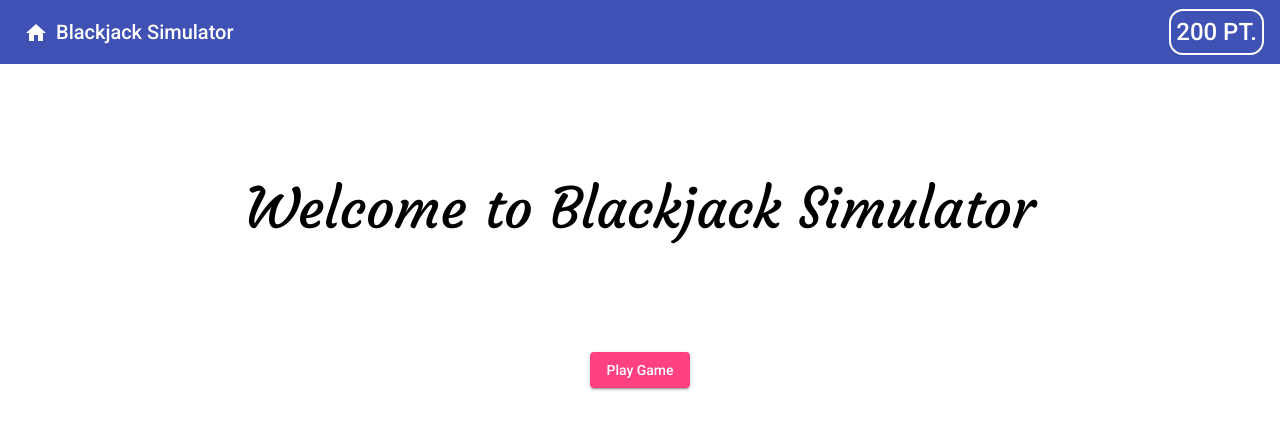
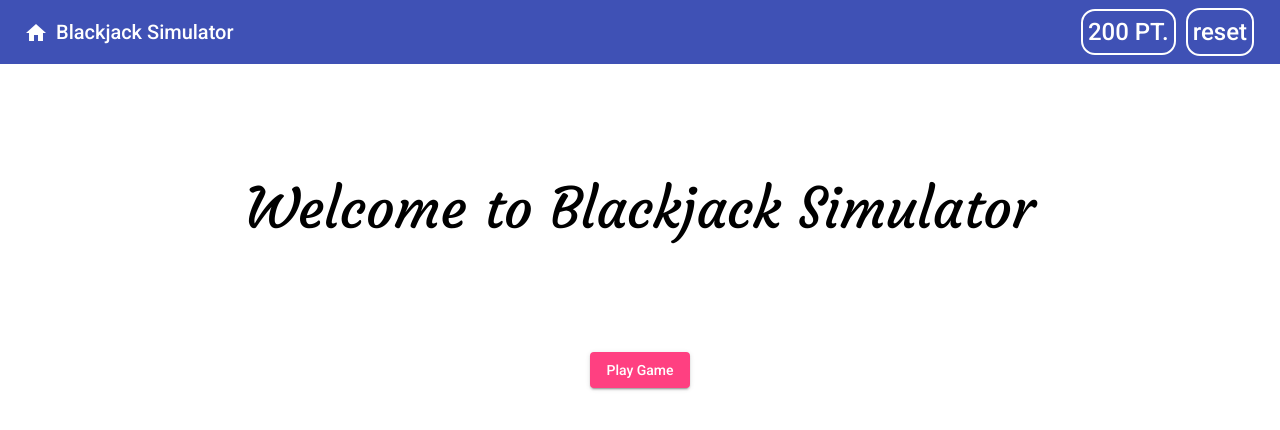
Before and after one commit to ChloeLiShang/blackjack-simulator, an Angular app: page /home in a window 1280 px wide. Shown: the top 430 px of the page. Built offline with nearby package versions, Linux system fonts and the light colour scheme.

Commit message:
added reset button

```diff
--- a/src/app/toolbar/toolbar.component.css
+++ b/src/app/toolbar/toolbar.component.css
@@ -10,3 +10,16 @@
   border-radius: 14px;
   padding: 5px;
 }
+
+.reset {
+  font-size: 24px;
+  border-width: 2px;
+  border-color: white;
+  border-radius: 14px;
+  padding: 5px;
+  margin: 0 10px;
+}
+
+.reset:hover {
+  background-color: #303f9f;
+}
--- a/src/app/toolbar/toolbar.component.html
+++ b/src/app/toolbar/toolbar.component.html
@@ -6,5 +6,6 @@
       <span>Blackjack Simulator</span>
       <span class="spacer"></span>
       <p class="points">{{pointsService.playerPoints}} PT.</p>
+      <button mat-stroked-button class="reset" (click)="onReset()">reset</button>
     </mat-toolbar>
 </p>
--- a/src/app/toolbar/toolbar.component.ts
+++ b/src/app/toolbar/toolbar.component.ts
@@ -13,4 +13,8 @@ export class ToolbarComponent implements OnInit {
   ngOnInit(): void {
   }
 
+  onReset() {
+    this.pointsService.updatePoints(200);
+  }
+
 }
```
